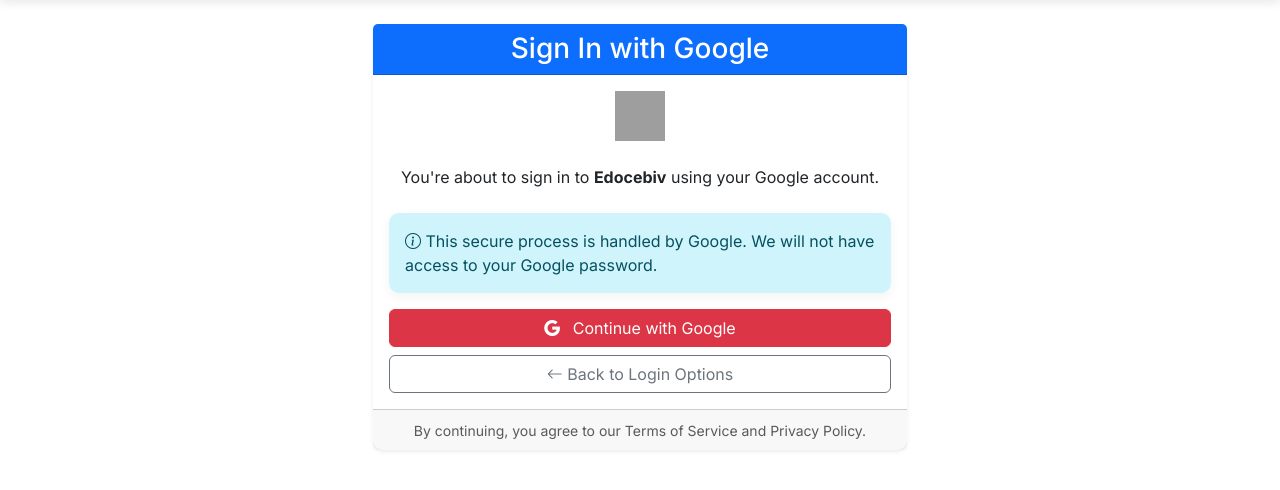
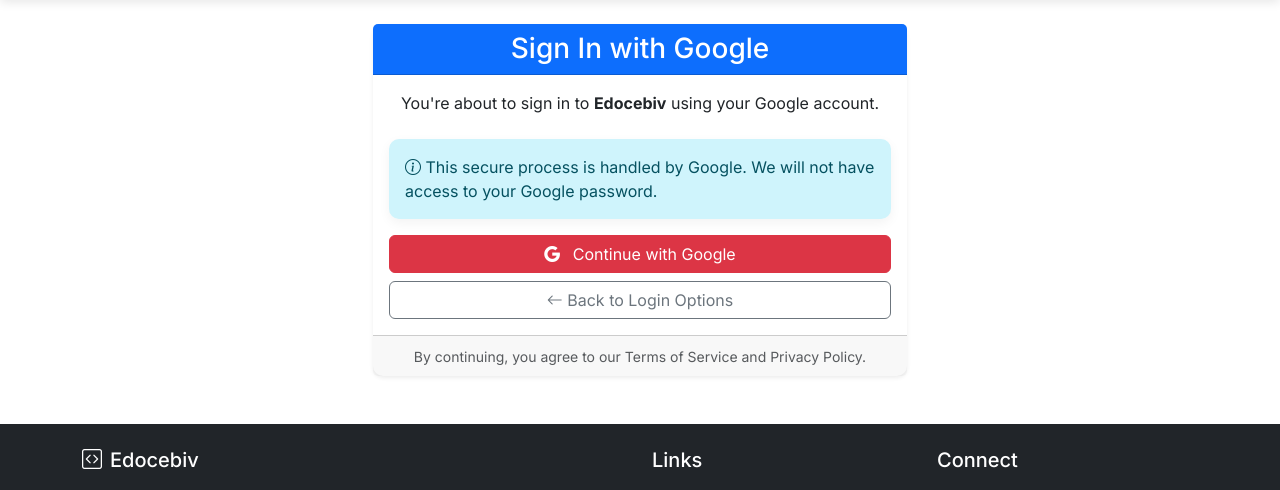
Before and after one commit to vibe-base/edocebiv, a Django app: template templates/allauth/socialaccount/providers/google/login.html in a window 1280 px wide. Shown: the part 56-546 px from the top of the page. Run offline with Django 5.2, Linux system fonts and the light colour scheme; the template is opened without the code that fills it, so the values that code supplies are empty; grey boxes are pictures that could not be loaded.

Commit message:
remove image google

```diff
--- a/templates/allauth/socialaccount/providers/google/login.html
+++ b/templates/allauth/socialaccount/providers/google/login.html
@@ -11,9 +11,6 @@
                     <h3 class="card-title mb-0 text-center">Sign In with Google</h3>
                 </div>
                 <div class="card-body">
-                    <div class="text-center mb-4">
-                        <img src="https://upload.wikimedia.org/wikipedia/commons/5/53/Google_%22G%22_Logo.svg" alt="Google Logo" width="50" height="50">
-                    </div>
 
                     <p class="text-center mb-4">
                         You're about to sign in to <strong>Edocebiv</strong> using your Google account.
```
